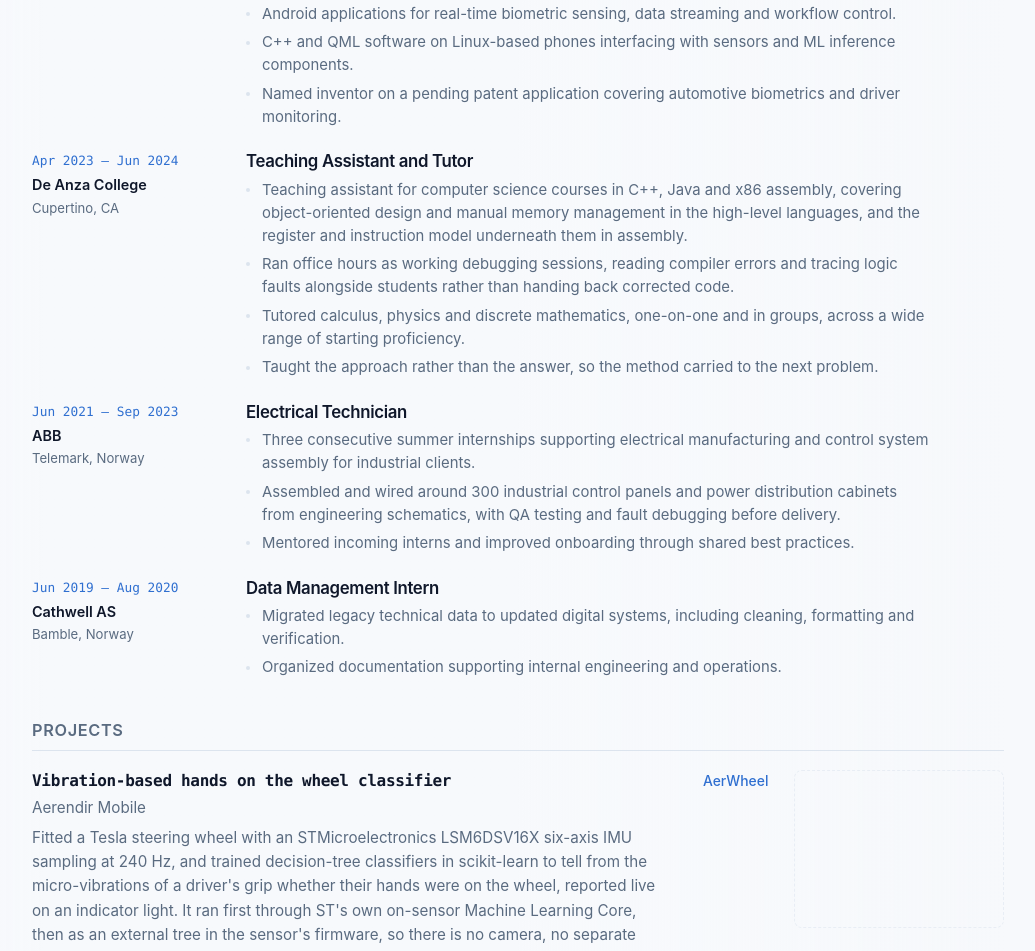
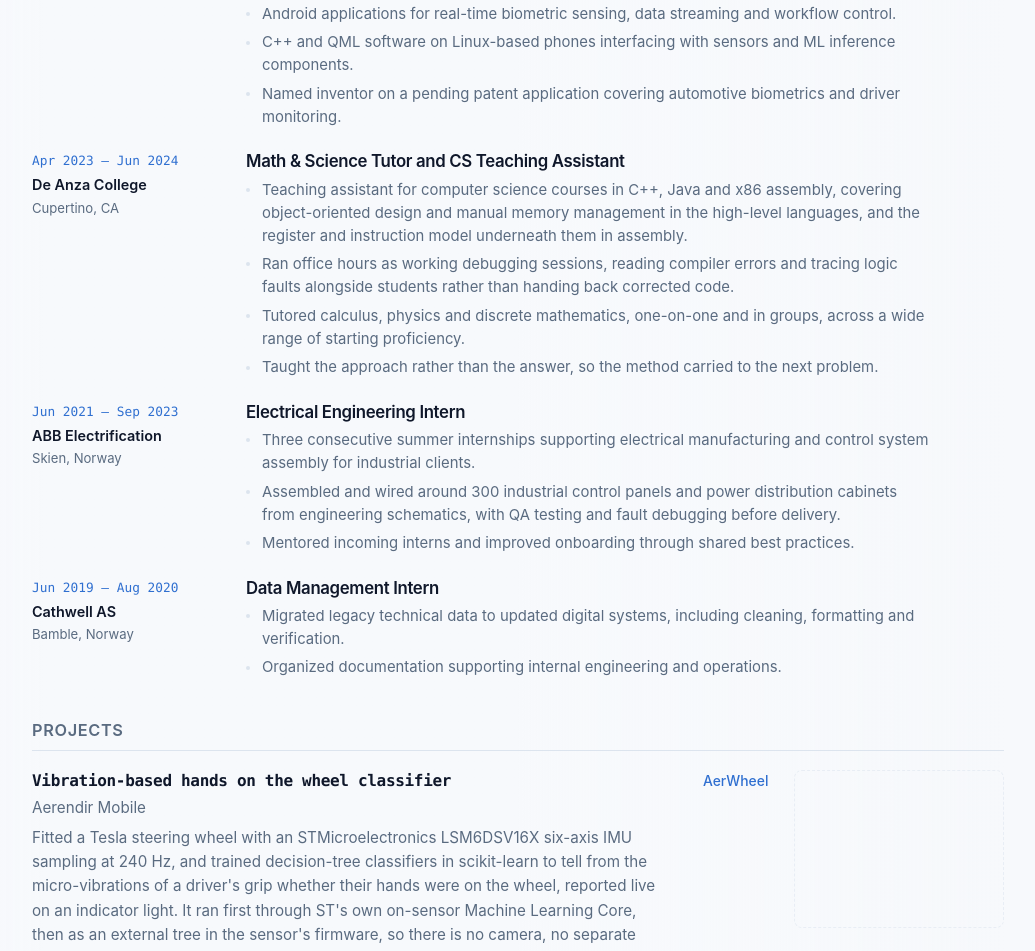
Before and after one commit to halvis82/halvis82.github.io, a plain HTML site: page index.html in a window 1280 px wide. Shown: the part 1027-1978 px from the top of the page, without its empty margins (122-1157 px from the left). Drawn offline with Linux system fonts and the light colour scheme; no server answers; animation ran at ten frames a second.

Commit message:
same titles on the site as on the resume

```diff
--- a/index.html
+++ b/index.html
@@ -134,7 +134,7 @@
           <span class="tl-where">Cupertino, CA</span>
         </div>
         <div class="tl-body">
-          <h3>Teaching Assistant and Tutor</h3>
+          <h3>Math &amp; Science Tutor and CS Teaching Assistant</h3>
           <ul class="bullets">
             <li>Teaching assistant for computer science courses in C++, Java and x86 assembly, covering object-oriented design and manual memory management in the high-level languages, and the register and instruction model underneath them in assembly.</li>
             <li>Ran office hours as working debugging sessions, reading compiler errors and tracing logic faults alongside students rather than handing back corrected code.</li>
@@ -147,11 +147,11 @@
       <li>
         <div class="tl-meta">
           <span class="tl-date">Jun 2021 &ndash; Sep 2023</span>
-          <span class="tl-place">ABB</span>
-          <span class="tl-where">Telemark, Norway</span>
+          <span class="tl-place">ABB Electrification</span>
+          <span class="tl-where">Skien, Norway</span>
         </div>
         <div class="tl-body">
-          <h3>Electrical Technician</h3>
+          <h3>Electrical Engineering Intern</h3>
           <ul class="bullets">
             <li>Three consecutive summer internships supporting electrical manufacturing and control system assembly for industrial clients.</li>
             <li>Assembled and wired around 300 industrial control panels and power distribution cabinets from engineering schematics, with QA testing and fault debugging before delivery.</li>
```
